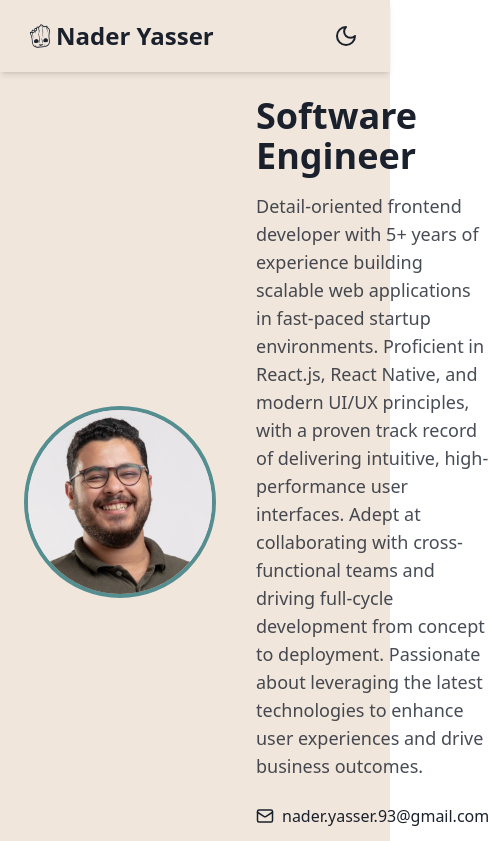
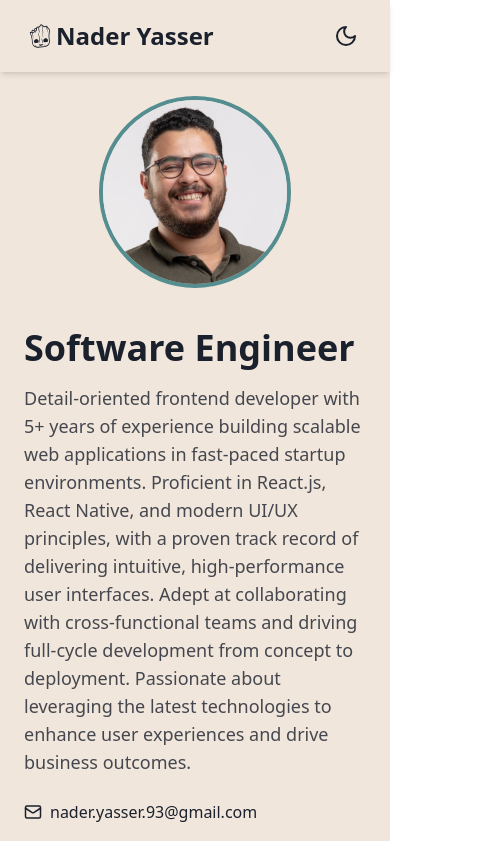
Before and after one commit to groot8/groot8, a React (Vite) app: page / in a window 390 px wide. Shown: the top 841 px of the page, 489 px wide, since content can reach past the window. Built offline with nearby package versions, Linux system fonts and the light colour scheme.

Commit message:
fix: fix mobile alignment

```diff
--- a/src/portfolio.tsx
+++ b/src/portfolio.tsx
@@ -145,7 +145,7 @@ const hobbies = [
       {/* Main Content */}
       <main className="container mx-auto px-6 pt-24 pb-12">
         {/* Hero Section */}
-        <section className="mb-16 animate-fadeIn flex items-center space-x-10  ">
+        <section className="mb-16 animate-fadeIn flex flex-col md:flex-row items-center space-y-10 md:space-y-0 md:space-x-10">
 
         <img className=" w-48 h-48 rounded-full border-4 border-[#548e90] dark:border-[#F6AD54]" src={darkMode ? ProfileDark: ProfileLight } alt="Profile" />
           <div className="max-w-4xl">
```
